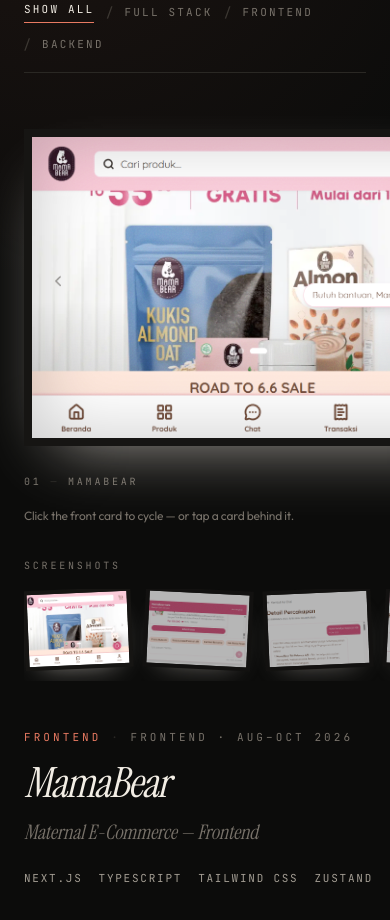
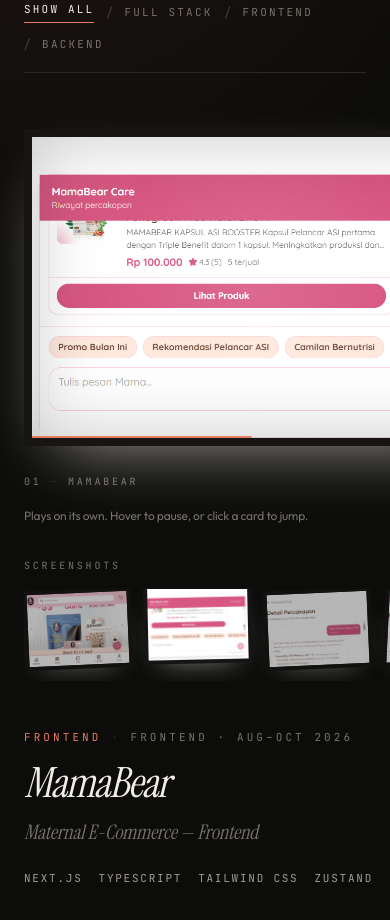
Before and after one commit to febrianrachmat/profile, a Next.js app: page / in a window 390 px wide. Shown: the part 6020-6940 px from the top of the page. Built offline with nearby package versions, Linux system fonts and the light colour scheme; no server answers.

Commit message:
Autoplay curated projects and their screenshots, pausing on hover.

```diff
--- a/src/app/globals.css
+++ b/src/app/globals.css
@@ -227,6 +227,38 @@
   animation-direction: reverse;
 }
 
+@keyframes project-drift {
+  from {
+    transform: scale(1.08) translate3d(2%, 1%, 0);
+  }
+  to {
+    transform: scale(1) translate3d(0, 0, 0);
+  }
+}
+
+.project-frame-drift {
+  animation: project-drift var(--shot-ms, 4.5s) linear both;
+}
+
+@keyframes shot-float {
+  0%,
+  100% {
+    transform: rotate(var(--tilt, -2deg)) translateY(0);
+  }
+  50% {
+    transform: rotate(calc(var(--tilt, -2deg) * -0.6)) translateY(-6px);
+  }
+}
+
+.shot-float {
+  animation: shot-float 3.8s ease-in-out infinite;
+}
+
+.projects-autoplay.is-paused .project-frame-drift,
+.projects-autoplay.is-paused .shot-float {
+  animation-play-state: paused;
+}
+
 .spotlight {
   pointer-events: none;
   position: fixed;
@@ -239,7 +271,9 @@
     scroll-behavior: auto;
   }
 
-  .marquee-track {
+  .marquee-track,
+  .project-frame-drift,
+  .shot-float {
     animation: none;
   }
 
--- a/src/components/sections/Projects.tsx
+++ b/src/components/sections/Projects.tsx
@@ -1,6 +1,13 @@
 "use client";
 
-import { useEffect, useMemo, useState } from "react";
+import {
+  useEffect,
+  useMemo,
+  useRef,
+  useState,
+  type FocusEvent,
+  type RefObject,
+} from "react";
 import Image from "next/image";
 import { AnimatePresence, motion, useReducedMotion } from "framer-motion";
 import {
@@ -22,6 +29,86 @@
 } from "../Icons";
 
 type FilterId = "all" | ProjectCategory;
+
+const PROJECT_MS = 14000;
+const SHOT_MS = 4500;
+
+function useShowcaseClock({
+  enabled,
+  paused,
+  projectCount,
+  shotCount,
+  resetKey,
+  onNextProject,
+  onNextShot,
+}: {
+  enabled: boolean;
+  paused: boolean;
+  projectCount: number;
+  shotCount: number;
+  resetKey: number;
+  onNextProject: () => void;
+  onNextShot: () => void;
+}) {
+  const projectBar = useRef<HTMLSpanElement>(null);
+  const shotBar = useRef<HTMLSpanElement>(null);
+  const pausedRef = useRef(paused);
+  const counts = useRef({ projectCount, shotCount });
+  const callbacks = useRef({ onNextProject, onNextShot });
+
+  pausedRef.current = paused;
+  counts.current = { projectCount, shotCount };
+  callbacks.current = { onNextProject, onNextShot };
+
+  useEffect(() => {
+    if (!enabled) return;
+
+    let frame = 0;
+    let last = performance.now();
+    let projectElapsed = 0;
+    let shotElapsed = 0;
+
+    const loop = (now: number) => {
+      const delta = Math.min(64, now - last);
+      last = now;
+
+      if (!pausedRef.current) {
+        if (counts.current.projectCount > 1) {
+          projectElapsed += delta;
+          if (projectElapsed >= PROJECT_MS) {
+            projectElapsed = 0;
+            shotElapsed = 0;
+            callbacks.current.onNextProject();
+          }
+        }
+        if (counts.current.shotCount > 1) {
+          shotElapsed += delta;
+          if (shotElapsed >= SHOT_MS) {
+            shotElapsed = 0;
+            callbacks.current.onNextShot();
+          }
+        }
+      }
+
+      if (projectBar.current) {
+        const scale =
+          counts.current.projectCount > 1 ? projectElapsed / PROJECT_MS : 0;
+        projectBar.current.style.transform = `scaleX(${scale})`;
+      }
+      if (shotBar.current) {
+        const scale = counts.current.shotCount > 1 ? shotElapsed / SHOT_MS : 0;
+        shotBar.current.style.transform = `scaleX(${scale})`;
+      }
+
+      frame = window.requestAnimationFrame(loop);
+    };
+
+    frame = window.requestAnimationFrame(loop);
+    return () => window.cancelAnimationFrame(frame);
+  }, [enabled, resetKey]);
+
+  return { projectBar, shotBar };
+}
 
 function ProjectLinks({ project }: { project: Project }) {
   const { locale } = useLocale();
@@ -54,11 +141,13 @@
   alt,
   sizes,
   priority = false,
+  drift = false,
 }: {
   src: string;
   alt: string;
   sizes: string;
   priority?: boolean;
+  drift?: boolean;
 }) {
   return (
     <div className="photo-print">
@@ -69,7 +158,10 @@
           fill
           priority={priority}
           sizes={sizes}
-          className="object-cover object-top transition-transform duration-700 ease-out motion-safe:group-hover:scale-105"
+          className={`object-cover object-top ${
+            drift ? "project-frame-drift" : ""
+          }`}
+          style={drift ? { ["--shot-ms" as string]: `${SHOT_MS}ms` } : undefined}
         />
         <div className="photo-grain" aria-hidden />
         <div className="photo-vignette" aria-hidden />
@@ -83,14 +175,29 @@
   activeSrc,
   onSelect,
   projectTitle,
+  shotBar,
 }: {
   images: string[];
   activeSrc: string;
   onSelect: (src: string) => void;
   projectTitle: string;
+  shotBar: RefObject<HTMLSpanElement | null>;
 }) {
   const { locale } = useLocale();
   const reduced = useReducedMotion();
+  const scrollerRef = useRef<HTMLDivElement>(null);
+
+  useEffect(() => {
+    const scroller = scrollerRef.current;
+    const active = scroller?.querySelector<HTMLElement>("[data-shot-active='true']");
+    if (!scroller || !active) return;
+    const left =
+      active.offsetLeft - scroller.clientWidth / 2 + active.clientWidth / 2;
+    scroller.scrollTo({
+      left,
+      behavior: reduced ? "auto" : "smooth",
+    });
+  }, [activeSrc, reduced]);
 
   return (
     <div className="mt-8">
@@ -98,13 +205,20 @@
         <p className="font-mono text-[10px] uppercase tracking-[0.28em] text-ink-soft">
           {t(ui.projectScreenshots, locale)}
         </p>
-        <p className="font-mono text-[10px] tracking-[0.2em] text-ink-soft">
+        <p className="relative font-mono text-[10px] tracking-[0.2em] text-ink-soft">
           {String(images.findIndex((src) => src === activeSrc) + 1).padStart(2, "0")}
           <span className="text-border"> / </span>
           {String(images.length).padStart(2, "0")}
+          <span className="absolute -bottom-1.5 left-0 h-px w-full bg-border" aria-hidden>
+            <span
+              ref={shotBar}
+              className="block h-full w-full origin-left bg-accent"
+              style={{ transform: "scaleX(0)" }}
+            />
+          </span>
         </p>
       </div>
-      <div className="flex items-end gap-3 overflow-x-auto pb-3">
+      <div ref={scrollerRef} className="flex items-end gap-3 overflow-x-auto pb-3">
         {images.map((src, index) => {
           const selected = src === activeSrc;
           const tilt = reduced ? 0 : index % 2 === 0 ? -2.5 : 2.8;
@@ -112,15 +226,19 @@
             <button
               key={src}
               type="button"
+              data-shot-active={selected ? "true" : "false"}
               onClick={() => onSelect(src)}
               aria-label={`${projectTitle} screenshot ${index + 1}`}
               aria-pressed={selected}
-              className={`group/polaroid relative h-20 w-[6.75rem] shrink-0 overflow-hidden bg-surface p-1 shadow-[0_12px_28px_-18px_rgb(var(--color-ink)/0.7)] transition-[transform,opacity,box-shadow] duration-200 ease-out sm:h-24 sm:w-32 ${
+              className={`group/polaroid relative h-20 w-[6.75rem] shrink-0 overflow-hidden bg-surface p-1 shadow-[0_12px_28px_-18px_rgb(var(--color-ink)/0.7)] transition-[opacity,box-shadow] duration-200 ease-out sm:h-24 sm:w-32 ${
                 selected
-                  ? "z-10 opacity-100"
+                  ? "shot-float z-10 opacity-100"
                   : "opacity-70 hover:z-10 hover:opacity-100"
               }`}
-              style={{ transform: `rotate(${tilt}deg)` }}
+              style={{
+                ["--tilt" as string]: `${tilt}deg`,
+                transform: selected && !reduced ? undefined : `rotate(${tilt}deg)`,
+              }}
             >
               <span className="relative block h-full w-full overflow-hidden bg-bg-muted">
                 <Image
@@ -146,6 +264,9 @@
   const [filter, setFilter] = useState<FilterId>("all");
   const [activeIndex, setActiveIndex] = useState(0);
   const [previewSrc, setPreviewSrc] = useState<string | null>(null);
+  const [paused, setPaused] = useState(false);
+  const [clockKey, setClockKey] = useState(0);
+  const filterReady = useRef(false);
 
   const filters: { id: FilterId; label: string }[] = [
     { id: "all", label: t(ui.showAll, locale) },
@@ -166,13 +287,67 @@
   useEffect(() => {
     setActiveIndex(0);
     setPreviewSrc(null);
+    if (filterReady.current) setClockKey((key) => key + 1);
+    filterReady.current = true;
   }, [filter]);
 
   const activeProject = filteredProjects[activeIndex] ?? filteredProjects[0];
+  const gallery = activeProject?.images?.length
+    ? activeProject.images
+    : activeProject
+      ? [activeProject.image]
+      : [];
+  const galleryRef = useRef(gallery);
+  const coverRef = useRef(activeProject?.image ?? "");
+  const countRef = useRef(filteredProjects.length);
+  galleryRef.current = gallery;
+  coverRef.current = activeProject?.image ?? "";
+  countRef.current = filteredProjects.length;
+
+  const { projectBar, shotBar } = useShowcaseClock({
+    enabled: !reduced && Boolean(activeProject),
+    paused,
+    projectCount: filteredProjects.length,
+    shotCount: gallery.length,
+    resetKey: clockKey,
+    onNextProject: () => {
+      setActiveIndex((index) => (index + 1) % Math.max(countRef.current, 1));
+      setPreviewSrc(null);
+    },
+    onNextShot: () => {
+      const shots = galleryRef.current;
+      const cover = coverRef.current;
+      if (shots.length < 2) return;
+      setPreviewSrc((current) => {
+        const shown = current ?? cover;
+        const index = Math.max(0, shots.indexOf(shown));
+        const next = shots[(index + 1) % shots.length];
+        return next === cover ? null : next;
+      });
+    },
+  });
 
   useEffect(() => {
     setPreviewSrc(null);
   }, [activeProject?.title]);
+
+  const goTo = (index: number) => {
+    setActiveIndex(index);
+    setPreviewSrc(null);
+    setClockKey((key) => key + 1);
+  };
+
+  const selectShot = (src: string) => {
+    setPreviewSrc(src);
+    setClockKey((key) => key + 1);
+  };
+
+  const pauseDeck = () => setPaused(true);
+  const resumeDeck = (event: FocusEvent<HTMLDivElement>) => {
+    if (!event.currentTarget.contains(event.relatedTarget as Node | null)) {
+      setPaused(false);
+    }
+  };
 
   const titleWords = t(ui.curatedProjects, locale).split(" ");
   const titleLead = titleWords[0] ?? "";
@@ -193,9 +368,6 @@
     );
   }
 
-  const gallery = activeProject.images?.length
-    ? activeProject.images
-    : [activeProject.image];
   const activeImage = previewSrc ?? activeProject.image;
   const hasGallery = gallery.length > 1;
   const nextIndex = (activeIndex + 1) % filteredProjects.length;
@@ -210,11 +382,6 @@
 
   const activeIndexLabel = String(activeIndex + 1).padStart(2, "0");
   const totalLabel = String(filteredProjects.length).padStart(2, "0");
-
-  const goTo = (index: number) => {
-    setActiveIndex(index);
-    setPreviewSrc(null);
-  };
 
   return (
     <section
@@ -275,7 +442,15 @@
           </nav>
         </Reveal>
 
-        <div className="mt-14 grid gap-12 lg:grid-cols-[minmax(0,1.12fr)_minmax(0,0.88fr)] lg:items-start lg:gap-16 xl:gap-20">
+        <div
+          className={`projects-autoplay mt-14 grid gap-12 lg:grid-cols-[minmax(0,1.12fr)_minmax(0,0.88fr)] lg:items-start lg:gap-16 xl:gap-20 ${
+            paused ? "is-paused" : ""
+          }`}
+          onMouseEnter={pauseDeck}
+          onMouseLeave={() => setPaused(false)}
+          onFocusCapture={pauseDeck}
+          onBlurCapture={resumeDeck}
+        >
           <Reveal delay={0.08}>
             <div className="relative">
               {nextProject && (
@@ -301,11 +476,11 @@
                   type="button"
                   onClick={() => goTo(nextIndex)}
                   aria-label={`${t(ui.nextProject, locale)} — ${activeProject.title}`}
-                  className="group w-full text-left"
+                  className="group relative w-full text-left"
                 >
                   <AnimatePresence mode="wait">
                     <motion.div
-                      key={`${activeProject.title}-${activeImage}`}
+                      key={`${activeProject.title}-${activeImage}-${clockKey}`}
                       initial={reduced ? false : { opacity: 0, y: 16 }}
                       animate={{ opacity: 1, y: 0 }}
                       exit={reduced ? undefined : { opacity: 0, y: -12 }}
@@ -316,9 +491,20 @@
                         alt={`${activeProject.title} project screenshot`}
                         sizes="(max-width: 1024px) 100vw, 640px"
                         priority
+                        drift={!reduced}
                       />
                     </motion.div>
                   </AnimatePresence>
+                  <span
+                    className="pointer-events-none absolute inset-x-2 bottom-2 z-20 h-0.5 bg-ink/10 sm:inset-x-2.5 sm:bottom-2.5"
+                    aria-hidden
+                  >
+                    <span
+                      ref={projectBar}
+                      className="block h-full w-full origin-left bg-accent"
+                      style={{ transform: "scaleX(0)" }}
+                    />
+                  </span>
                 </button>
               </Tilt>
 
@@ -356,8 +542,9 @@
                 <PolaroidGallery
                   images={gallery}
                   activeSrc={activeImage}
-                  onSelect={setPreviewSrc}
+                  onSelect={selectShot}
                   projectTitle={activeProject.title}
+                  shotBar={shotBar}
                 />
               )}
             </div>
--- a/src/lib/content.ts
+++ b/src/lib/content.ts
@@ -119,8 +119,8 @@
     id: "Screenshot",
   },
   projectStackHint: {
-    en: "Click the front card to cycle — or tap a card behind it.",
-    id: "Klik kartu depan untuk berganti — atau ketuk kartu di belakangnya.",
+    en: "Plays on its own. Hover to pause, or click a card to jump.",
+    id: "Berjalan sendiri. Arahkan kursor untuk jeda, atau klik kartu untuk loncat.",
   },
   nextProject: {
     en: "Next project",
```
